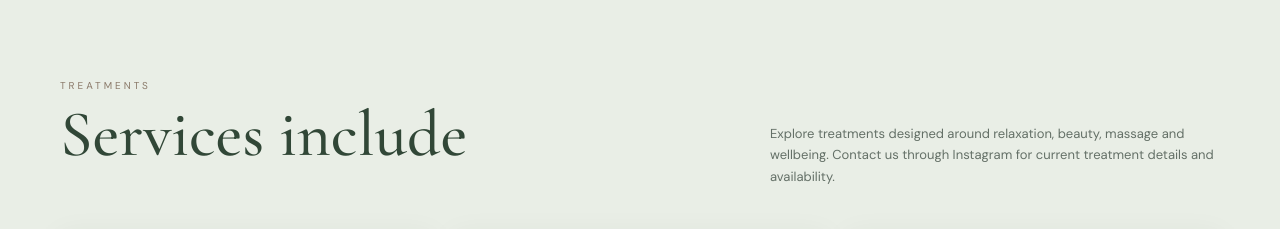
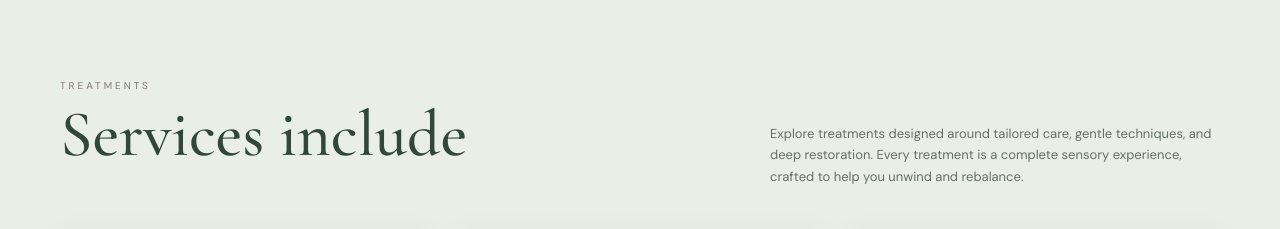
Before and after one commit to Sach202022/newgardenroom.github.io, a plain HTML site: page index.html in a window 1280 px wide. Shown: the part 1960-2189 px from the top of the page. Drawn offline with nearby package versions, Linux system fonts and the light colour scheme; files whose address does not match are found by name.

Commit message:
Revise treatment description in index.html
Updated treatment description to emphasize tailored care and sensory experience.

```diff
--- a/index.html
+++ b/index.html
@@ -1603,10 +1603,8 @@ footer {
 
       <p>
 
-        Explore treatments designed around relaxation,
-        beauty, massage and wellbeing. Contact us through
-        Instagram for current treatment details and
-        availability.
+        Explore treatments designed around tailored care, gentle techniques, and deep restoration. Every treatment is a complete sensory experience, crafted to help you unwind and rebalance.
+
 
       </p>
 
```
